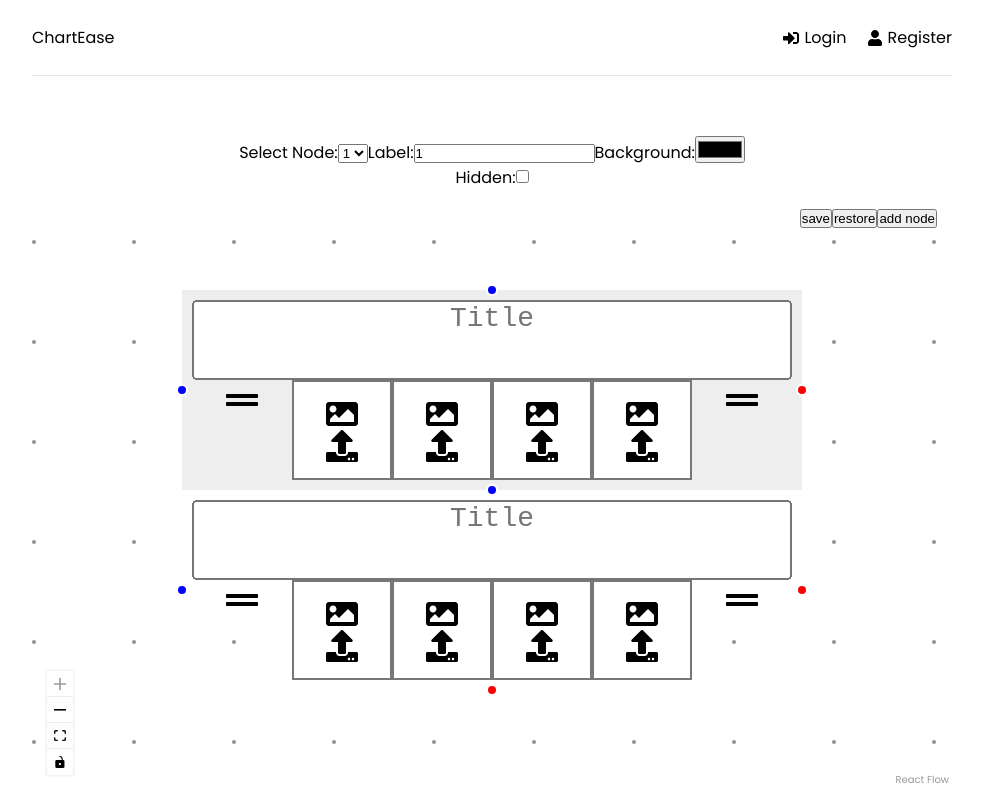
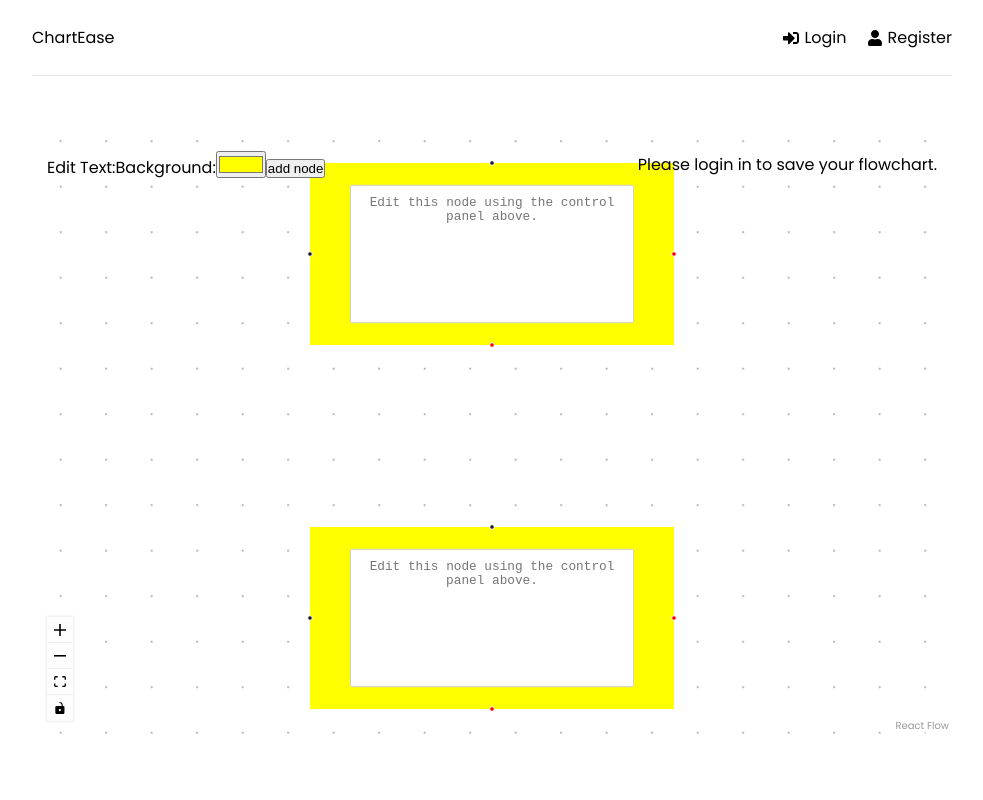
Before and after one commit to jthomas981/ChartEase, a React (Create React App) app in the folder frontend/: page / in a window 1280 px wide. Shown: the whole page, without its empty margins (148-1131 px from the left). Built offline with nearby package versions, Linux system fonts and the light colour scheme.

Commit message:
Can edit the node more from the control panel among other additions.

```diff
--- a/frontend/package.json
+++ b/frontend/package.json
@@ -1,7 +1,7 @@
 {
   "name": "frontend",
+  "proxy": "http://localhost:5000",
   "version": "0.1.0",
-  "proxy": "http://localhost:5000",
   "private": true,
   "dependencies": {
     "@reduxjs/toolkit": "^1.9.7",
--- a/frontend/src/components/CustomNode/CustomNode.js
+++ b/frontend/src/components/CustomNode/CustomNode.js
@@ -1,70 +1,51 @@
-import React, { useCallback } from 'react';
+import React from 'react';
 import { Handle, Position } from '@xyflow/react';
-import ImageUpload from '../ImageUpload';
-import { FaGripLines } from 'react-icons/fa';
 
-function CustomNode({ data, isConnectable }) {
-  const onChange = useCallback((evt) => {
-    console.log(evt.target.value);
-  }, []);
-
+const CustomNode = ({ data, isConnectable }) => {
   return (
     <div className="custom-node">
+      {/* Node Content */}
+      <div className="node-content">
+        <textarea
+          className='nodrag'
+          value={data.label}
+          placeholder='Edit this node using the control panel above.'
+        />
+      </div>
+
       {/* Target Handles */}
       <Handle
-        className="target-handle"
+        className="target-handle1"
         type="target"
+        id="a"
         position={Position.Top}
         isConnectable={isConnectable}
       />
       <Handle
-        className="target-handle"
+        className="target-handle2"
         type="target"
+        id="b"
         position={Position.Left}
         isConnectable={isConnectable}
       />
-
-      {/* Node Content */}
-      <div className="node-content">
-        {/* Multi-line Input */}
-        <textarea
-          id="title"
-          name="title"
-          onChange={onChange}
-          className="nodrag"
-          placeholder="Title"
-          maxLength={150} // Adjusted maxLength for textarea
-        />
-
-        <div className="grip-lines">
-          <FaGripLines />
-        </div>
-        <ImageUpload id={`${data.label}-1`} />
-        <ImageUpload id={`${data.label}-2`} />
-        <ImageUpload id={`${data.label}-3`} />
-        <ImageUpload id={`${data.label}-4`} />
-        <div className="grip-lines">
-          <FaGripLines />
-        </div>
-      </div>
 
       {/* Source Handles */}
       <Handle
         className="source-handle"
         type="source"
         position={Position.Right}
-        id="a"
+        id="1"
         isConnectable={isConnectable}
       />
       <Handle
         className="source-handle"
         type="source"
         position={Position.Bottom}
-        id="b"
+        id="2"
         isConnectable={isConnectable}
       />
     </div>
   );
-}
+};
 
 export default CustomNode;
--- a/frontend/src/components/CustomNode/custom-node.css
+++ b/frontend/src/components/CustomNode/custom-node.css
@@ -4,38 +4,32 @@
   box-sizing: border-box;
 }
 
-#flowchart {
-  height: 75vh;
-}
-
 .custom-node {
-  height: 100px;
+  height: 200px;
+  width: 400px;
   padding: 5px;
 }
 
 .custom-node .node-content {
-  display: grid;
-  grid-template-columns: repeat(6, 1fr);
-  grid-template-rows: repeat(2, 1fr);
+  display: flex;
+  align-items: center;
+  justify-content: center;
   height: 100%;
   width: 100%;
 }
 
-.custom-node .node-content .grip-lines {
-  height: 100%;
-  width: 100%;
-}
-
-.custom-node textarea {
+.custom-node .node-content textarea {
   display: block;
+  width: 80%;
+  height: 80%;
+  padding: 10px;
+  border: 1px solid #ccc;
+  text-align: center;
   color: #777;
   font-size: 14px;
-  text-align: center;
-  height: 100%;
-  grid-row: 1 / 2;
-  grid-column: 1 / 7;
+  border-radius: 2px;
   resize: none;
-  overflow: auto;
+  cursor: help;
 }
 
 .image-container {
--- a/frontend/src/index.css
+++ b/frontend/src/index.css
@@ -5,6 +5,11 @@
   padding: 0;
   box-sizing: border-box;
 }
+
+#flowchart {
+  height: 75vh;
+}
+
 
 body {
   font-family: 'Poppins', sans-serif;
@@ -213,3 +218,10 @@ h3 {
     font-size: 1.5rem;
   }
 }
+
+.hidden-input {
+  position: absolute; /* Remove from document flow */
+  left: -9999px; /* Move off-screen */
+  opacity: 0; /* Make invisible */
+  pointer-events: none; /* Prevent interaction */
+}
--- a/frontend/src/pages/Dashboard.jsx
+++ b/frontend/src/pages/Dashboard.jsx
@@ -1,6 +1,8 @@
-import { useCallback, useEffect, useState } from 'react';
+import { useCallback, useEffect, useState, useRef } from 'react';
 import {
   ReactFlow,
+  useNodesState,
+  useEdgesState,
   ReactFlowProvider,
   Controls,
   Background,
@@ -10,6 +12,8 @@ import {
   useReactFlow,
   Panel,
 } from '@xyflow/react';
+import { useSelector } from 'react-redux'
+
 import '@xyflow/react/dist/style.css';
 import CustomNode from '../components/CustomNode/CustomNode.js';
 import '../components/CustomNode/custom-node.css'
@@ -21,39 +25,29 @@ const getNodeId = () => `randomnode_${+new Date()}`;
 const nodeTypes = { customNode: CustomNode };
 
 const initialNodes = [
-  { id: '1', type: 'customNode', position: { x: 0, y: 0 }, data: { label: '1' } },
-  { id: '2', type: 'customNode', position: { x: 0, y: 100 }, data: { label: '2' } },
+  { id: '1', type: 'customNode', position: { x: 0, y: 0 }, data: { label: '' }, style: { background: '#ffff00' } },
+  { id: '2', type: 'customNode', position: { x: 0, y: 400 }, data: { label: '' }, style: { background: '#ffff00' } },
 ];
 
-const initialEdges = [{ id: 'e1-2', source: '1', target: '2' }];
+function Dashboard() {
+  const { user } = useSelector((state) => state.auth)
 
-function Dashboard() {
-  const [nodes, setNodes] = useState(initialNodes);
-  const [edges, setEdges] = useState([]);
+  const [nodes, setNodes, onNodesChange] = useNodesState(initialNodes);
+  const [edges, setEdges, onEdgesChange] = useEdgesState([]);
+
   const [rfInstance, setRfInstance] = useState(null);
+  const inputRef = useRef(null);
   const { setViewport } = useReactFlow();
-  const [nodeName, setNodeName] = useState('1');
-  const [nodeBg, setNodeBg] = useState('#eee');
-  const [selectedNodeId, setSelectedNodeId] = useState('1');
-  const [nodeHidden, setNodeHidden] = useState(false);
+
+  const [nodeLabel, setNodeLabel] = useState(initialNodes[0]?.data?.label);
+  const [nodeBg, setNodeBg] = useState('#ffff00');
+  const [selectedNodeId, setSelectedNodeId] = useState(initialNodes[0]?.id || '');
 
   const onNodeDragStart = useCallback((event, node) => {
     setSelectedNodeId(node.id);
-    console.log(node)
-    setNodeName(node.data.label);
-    setNodeBg(node.style?.backgroundColor || '#eee');
-    setNodeHidden(node.hidden || false);
+    setNodeBg(node.style?.background || '#eee');
+    setNodeLabel(node.data?.label || '')
   }, []);
-
-  const onNodesChange = useCallback(
-    (changes) => setNodes((nds) => applyNodeChanges(changes, nds)),
-    [setNodes],
-  );
-
-  const onEdgesChange = useCallback(
-    (changes) => setEdges((eds) => applyEdgeChanges(changes, eds)),
-    [setEdges],
-  );
 
   const onConnect = useCallback(
     (connection) => setEdges((eds) => addEdge(connection, eds)),
@@ -86,14 +80,21 @@ function Dashboard() {
     const newNode = {
       id: getNodeId(),
       type: 'customNode',
-      data: { label: 'Added node' },
       position: {
         x: (Math.random() - 0.5) * 400,
         y: (Math.random() - 0.5) * 400,
       },
+      data: { label: '' },
+      style: { background: '#ffff00' },
     };
     setNodes((nds) => nds.concat(newNode));
   }, [setNodes]);
+
+  const handleLabelClick = () => {
+    if (inputRef.current) {
+      inputRef.current.focus();
+    }
+  };
 
   useEffect(() => {
     setNodes((nds) =>
@@ -103,80 +104,23 @@ function Dashboard() {
           // in order to notify react flow about the change
           return {
             ...node,
+            style: {
+              ...node.style,
+              background: nodeBg,
+            },
             data: {
               ...node.data,
-              label: nodeName,
-            },
-            style: {
-              ...node.style,
-              backgroundColor: nodeBg,
-            },
-            hidden: nodeHidden,
+              label: nodeLabel,
+            }
           };
         }
         return node;
       }),
     );
-    setEdges((eds) =>
-      eds.map((edge) => {
-        if (edge.source === selectedNodeId || edge.target === selectedNodeId) {
-          return {
-            ...edge,
-            hidden: nodeHidden,
-          };
-        }
-        return edge;
-      })
-    );
-  }, [nodeName, nodeBg, nodeHidden, selectedNodeId, setNodes, setEdges]);
-
-  const handleNodeChange = (evt) => {
-    const newSelectedNodeId = evt.target.value;
-    setSelectedNodeId(newSelectedNodeId);
-    const selectedNode = nodes.find(node => node.id === newSelectedNodeId);
-
-    // Update nodeName with the label of the selected node
-    if (selectedNode) {
-      setNodeName(selectedNode.data.label);
-      setNodeBg(selectedNode.style?.backgroundColor || '#eee');
-      setNodeHidden(selectedNode.hidden || false);
-    }
-  };
+  }, [nodeBg, nodeLabel, selectedNodeId, setNodes, setEdges]);
 
   return (
     <div id="flowchart">
-      <div className="updatenode__controls">
-        <label>Select Node:</label>
-        <select value={selectedNodeId} onChange={handleNodeChange}>
-          {nodes.map(node => (
-            <option key={node.id} value={node.id}>
-              {node.data.label}
-            </option>
-          ))}
-        </select>
-
-        <label>Label:</label>
-        <input
-          value={nodeName}
-          onChange={(evt) => setNodeName(evt.target.value)}
-        />
-
-        <label className="updatenode__bglabel">Background:</label>
-        <input
-          type="color"
-          value={nodeBg}
-          onChange={(evt) => setNodeBg(evt.target.value)}
-        />
-
-        <div className="updatenode__checkboxwrapper">
-          <label>Hidden:</label>
-          <input
-            type="checkbox"
-            checked={nodeHidden}
-            onChange={(evt) => setNodeHidden(evt.target.checked)}
-          />
-        </div>
-      </div>
       <ReactFlow
         nodes={nodes}
         edges={edges}
@@ -190,10 +134,35 @@ function Dashboard() {
         nodeTypes={nodeTypes}
         fitView
       >
-        <Panel position="top-right">
-          <button onClick={onSave}>save</button>
-          <button onClick={onRestore}>restore</button>
-          <button onClick={onAdd}>add node</button>
+        {user ? (
+          <Panel position="top-right">
+            <button onClick={onSave}>save</button>
+            <button onClick={onRestore}>restore</button>
+          </Panel>
+        ) : (
+          <Panel position='top-right'>
+            <p>Please login in to save your flowchart.</p>
+          </Panel>
+        )}
+        <Panel>
+          <div className="updatenode__controls">
+            <label onClick={handleLabelClick}>Edit Text:</label>
+            <input
+              className='hidden-input'
+              type='text'
+              onChange={(e) => setNodeLabel(e.target.value)}
+              ref={inputRef}
+            />
+
+            <label className="updatenode__bglabel">Background:</label>
+            <input
+              type="color"
+              value={nodeBg}
+              onChange={(e) => setNodeBg(e.target.value)}
+            />
+
+            <button onClick={onAdd}>add node</button>
+          </div>
         </Panel>
         <Controls />
         <Background variant="dots" gap={50} size={2} />
```
Also changed, not shown: 1 other file (tests, documents, lock files or other folders).
